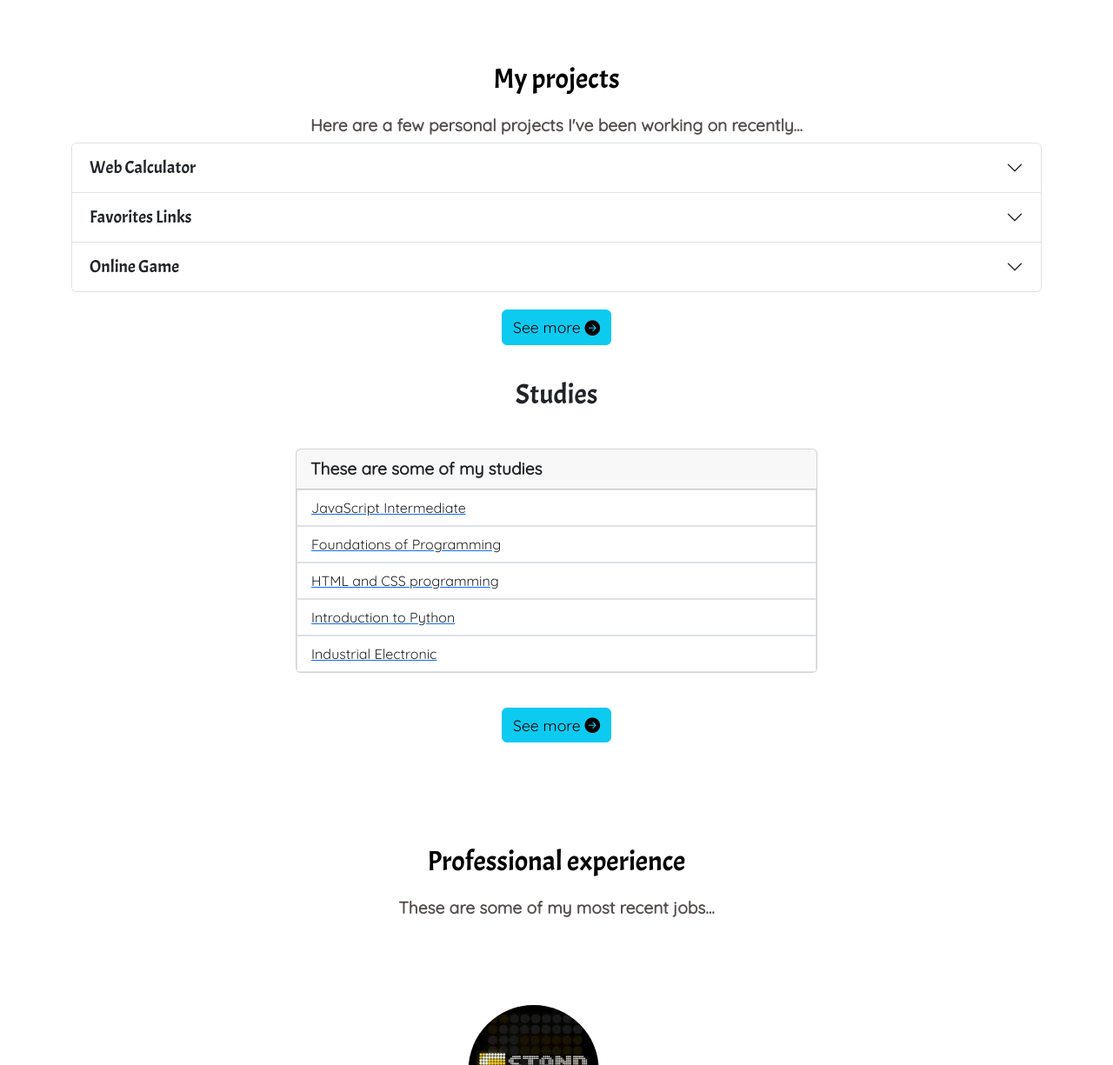
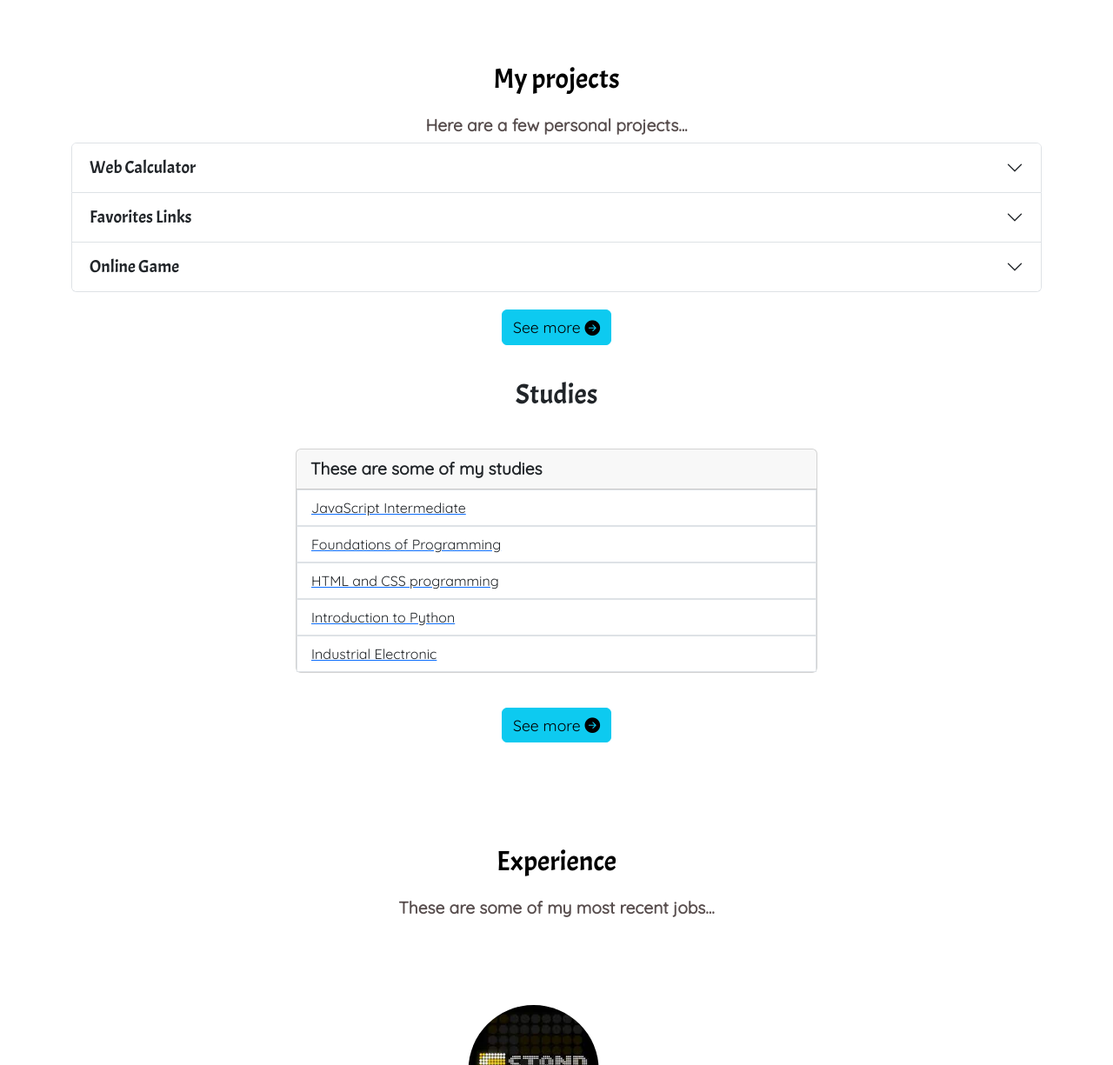
Before and after one commit to pcarbono/Online-portfolio, a website: page index.html in a window 1280 px wide. Shown: the part 1855-3080 px from the top of the page at 87% size. Drawn offline with nearby package versions, Linux system fonts and the light colour scheme.

Commit message:
update index.html

```diff
--- a/index.html
+++ b/index.html
@@ -194,7 +194,7 @@
     <section id="proyectos">
       <h2 class="seccion-titulo texto-negro">My projects</h2>
       <h3 class="seccion-descripcion">
-        Here are a few personal projects I've been working on recently...
+        Here are a few personal projects...
       </h3>
       <div class="container">
         <div class="accordion" id="accordionExample">
@@ -344,7 +344,7 @@
               </div>
             </div>
           </div>
-         <!-- Item 4 acordeon -->
+         <!-- Item 3 acordeon -->
           <div class="accordion-item">
             <h2 class="accordion-header">
               <button
@@ -364,7 +364,7 @@
               data-bs-parent="#accordionExample"
             >
               <div class="accordion-body">
-                <!-- Tarjeta proyecto 4 -->
+                <!-- Tarjeta proyecto 3 -->
                 <div class="card mb-3">
                   <div class="row g-0">
                     <div class="col-lg-4">
@@ -521,7 +521,7 @@
 
     <!-- Trabajos recientes -->
     <section id="testimonios" class="testimonios seccion-clara">
-      <h2 class="seccion-titulo">Professional experience</h2>
+      <h2 class="seccion-titulo">Experience</h2>
       <h3 class="seccion-descripcion">
         These are some of my most recent jobs...
       </h3>
```
Also changed, not shown: build/index.html.
